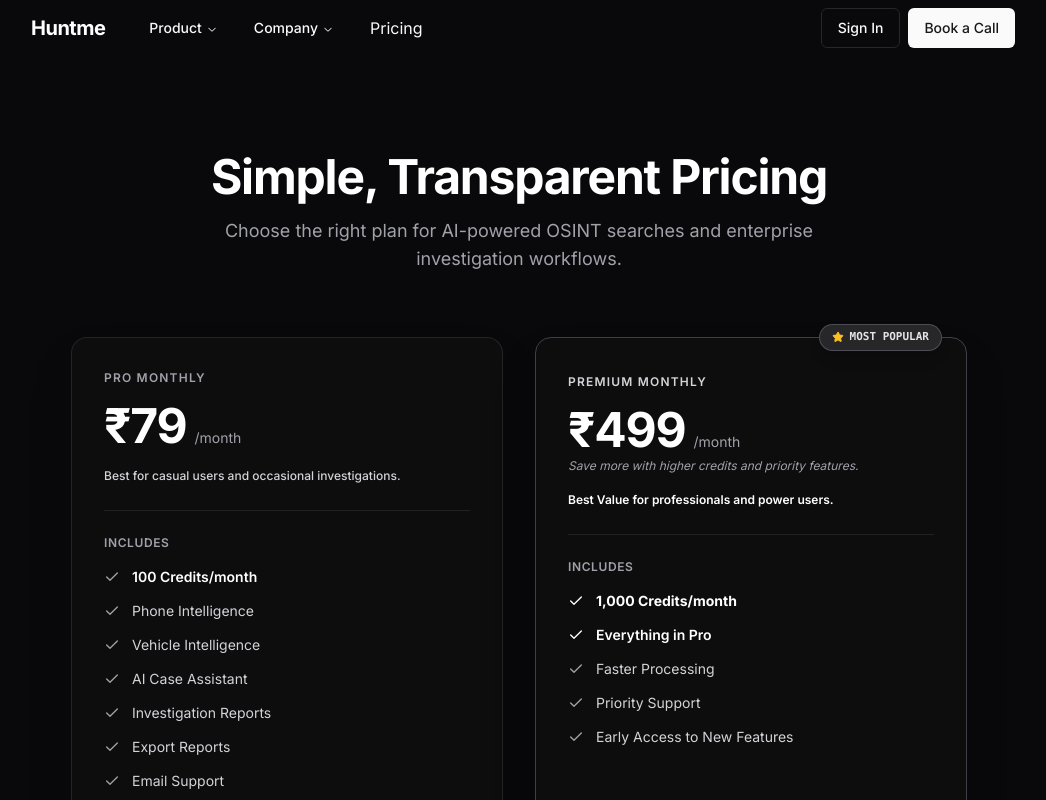
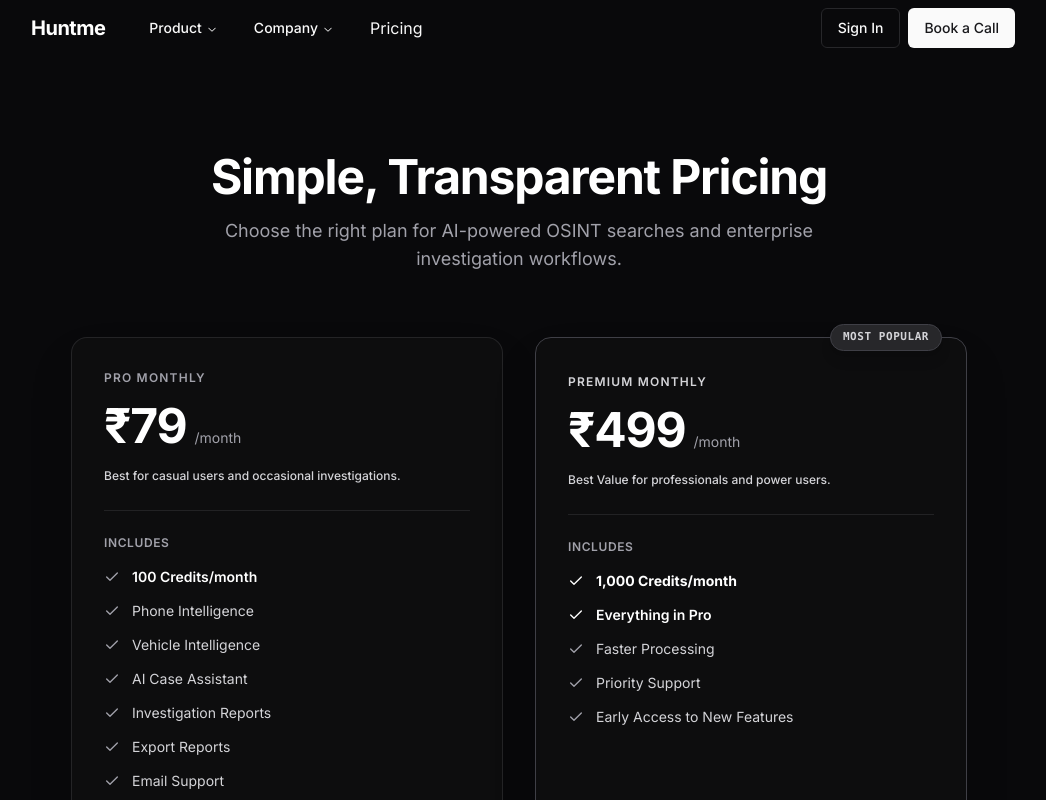
Before and after one commit to weanonymous01/Huntme-Osint, a Next.js app: page /pricing in a window 1280 px wide. Shown: the top 800 px of the page, without its empty margins (121-1167 px from the left). Built offline with nearby package versions, Linux system fonts and the light colour scheme.

Commit message:
ui: clean up Premium plan badge and remove value subheader on pricing page

```diff
--- a/app/pricing/page.tsx
+++ b/app/pricing/page.tsx
@@ -3,7 +3,7 @@
 import React from 'react';
 import { Header } from '@/components/ui/header-3';
 import { Footer } from '@/components/ui/footer';
-import { Check, ArrowRight, Star } from 'lucide-react';
+import { Check, ArrowRight } from 'lucide-react';
 
 export default function PricingPage() {
   return (
@@ -103,9 +103,8 @@
             <div className="rounded-2xl border border-zinc-700 bg-[#0d0d0e] p-8 flex flex-col justify-between shadow-2xl transition-all duration-300 hover:border-zinc-600 relative">
 
               {/* Most Popular Badge */}
-              <div className="absolute -top-3.5 right-6 bg-zinc-800 border border-zinc-600/90 text-zinc-200 text-[11px] font-semibold px-3 py-1 rounded-full flex items-center gap-1.5 shadow-lg font-mono">
-                <Star className="size-3 text-amber-400 fill-amber-400" />
-                <span>MOST POPULAR</span>
+              <div className="absolute -top-3.5 right-6 bg-zinc-800 border border-zinc-700 text-zinc-300 text-[11px] font-semibold px-3 py-1 rounded-full shadow-lg font-mono tracking-wider">
+                MOST POPULAR
               </div>
 
               <div>
@@ -114,7 +113,6 @@
                   <h3 className="text-xs font-semibold text-zinc-300 tracking-widest uppercase flex items-center gap-2">
                     PREMIUM MONTHLY
                   </h3>
-                  <div className="space-y-1">
                   <div className="flex items-baseline gap-2">
                     <span className="text-5xl font-bold tracking-tight text-white">
                       ₹499
@@ -123,11 +121,7 @@
                       /month
                     </span>
                   </div>
-                    <p className="text-xs text-zinc-400 italic">
-                      Save more with higher credits and priority features.
-                    </p>
-                  </div>
-                  <p className="text-xs text-white font-semibold leading-relaxed">
+                  <p className="text-xs text-zinc-300 font-medium leading-relaxed">
                     Best Value for professionals and power users.
                   </p>
                 </div>
```
Lines whose indentation alone changed are shown as unchanged.
